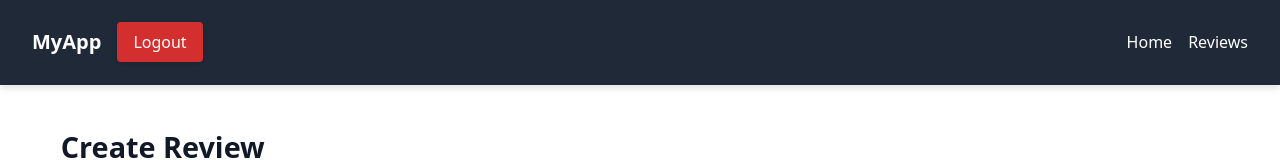
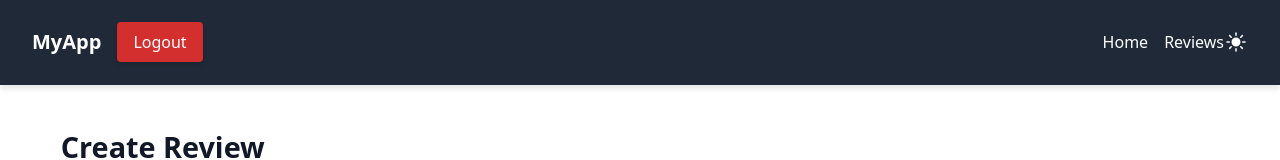
Before and after one commit to markusgemeinder/---gmndr-authentication-demo, a Next.js app: page /reviews/create in a window 1280 px wide. Shown: the top 160 px of the page. Built offline with nearby package versions, Linux system fonts and the light colour scheme; no server answers; sample sign-in values are in the browser's storage.

Commit message:
Implement first dark mode setup

```diff
--- a/app/components/Common/Navigation.js
+++ b/app/components/Common/Navigation.js
@@ -1,14 +1,16 @@
 // /app/components/Common/Navigation.js
+// File: /app/components/Common/Navigation.js
 
 'use client';
 
 import { useSession, signIn, signOut } from 'next-auth/react';
 import { useRouter, usePathname } from 'next/navigation';
-import { useEffect } from 'react';
+import { useEffect, useState } from 'react';
 import LoadingAnimation from '@/app/components/Common/LoadingAnimation';
 import styled from 'styled-components';
 import Link from 'next/link';
 import Button, { ButtonContainer } from '@/app/components/Common/Button';
+import { SunIcon, MoonIcon } from '@heroicons/react/24/solid';
 
 const Header = styled.header`
   background-color: var(--color-header);
@@ -60,10 +62,24 @@ const NavLink = styled(Link)`
   }
 `;
 
+const ThemeToggle = styled.button`
+  background: none;
+  border: none;
+  color: var(--color-header-text);
+  cursor: pointer;
+  display: flex;
+  align-items: center;
+
+  &:hover {
+    color: var(--color-link-hover);
+  }
+`;
+
 export default function Navigation() {
   const { data: session, status } = useSession();
   const router = useRouter();
   const pathname = usePathname();
+  const [theme, setTheme] = useState('light');
 
   useEffect(() => {
     if (status === 'loading') return;
@@ -74,6 +90,14 @@ export default function Navigation() {
       router.push('/reviews'); // Redirect to reviews if authenticated and on home page
     }
   }, [status, router, pathname]);
+
+  useEffect(() => {
+    document.documentElement.setAttribute('data-theme', theme);
+  }, [theme]);
+
+  const toggleTheme = () => {
+    setTheme((prevTheme) => (prevTheme === 'light' ? 'dark' : 'light'));
+  };
 
   if (status === 'loading') {
     return <LoadingAnimation />;
@@ -124,6 +148,9 @@ export default function Navigation() {
               </NavItem>
             )}
           </NavList>
+          <ThemeToggle onClick={toggleTheme} aria-label='Toggle Theme'>
+            {theme === 'light' ? <SunIcon className='h-6 w-6' /> : <MoonIcon className='h-6 w-6' />}
+          </ThemeToggle>
         </NavContainer>
       )}
     </Header>
--- a/app/globals.css
+++ b/app/globals.css
@@ -85,6 +85,7 @@ body {
   margin: 0;
   font-family: system-ui, sans-serif;
   color: var(--color-text);
+  background-color: var(--color-background);
 }
 
 main {
@@ -108,3 +109,39 @@ main {
 .blinking-text {
   animation: blink 1s infinite;
 }
+
+/* Dark Mode Support */
+
+@media (prefers-color-scheme: dark) {
+  :root {
+    --color-background: #1c1c1c;
+    --color-text: #e5e7eb;
+    --color-text-medium: #9ca3af;
+    --color-text-light: #6b7280;
+    --color-link: #90cdf4;
+    --color-link-hover: #63b3ed;
+    --color-header: #1f2937;
+    --color-header-text: #ffffff;
+    --color-footer: var(--color-header);
+    --color-footer-text: var(--color-header-text);
+    --color-button: #546e7a;
+    --color-button-hover: #b0bec5;
+    --color-button-text: #ffffff;
+  }
+}
+
+[data-theme='dark'] {
+  --color-background: #1c1c1c;
+  --color-text: #e5e7eb;
+  --color-text-medium: #9ca3af;
+  --color-text-light: #6b7280;
+  --color-link: #90cdf4;
+  --color-link-hover: #63b3ed;
+  --color-header: #1f2937;
+  --color-header-text: #ffffff;
+  --color-footer: var(--color-header);
+  --color-footer-text: var(--color-header-text);
+  --color-button: #546e7a;
+  --color-button-hover: #b0bec5;
+  --color-button-text: #ffffff;
+}
--- a/app/layout.js
+++ b/app/layout.js
@@ -1,3 +1,5 @@
+// /app/layout.js
+
 import './globals.css';
 import Navigation from './components/Common/Navigation';
 import AuthProvider from './components/Authentication/AuthProvider';
--- a/package.json
+++ b/package.json
@@ -9,6 +9,7 @@
     "lint": "next lint"
   },
   "dependencies": {
+    "@heroicons/react": "^2.1.5",
     "bcrypt": "^5.1.1",
     "bcryptjs": "^2.4.3",
     "crypto-js": "^4.2.0",
```
Also changed, not shown: tree_with_numbers.txt, 1 other file (tests, documents, lock files or other folders).
